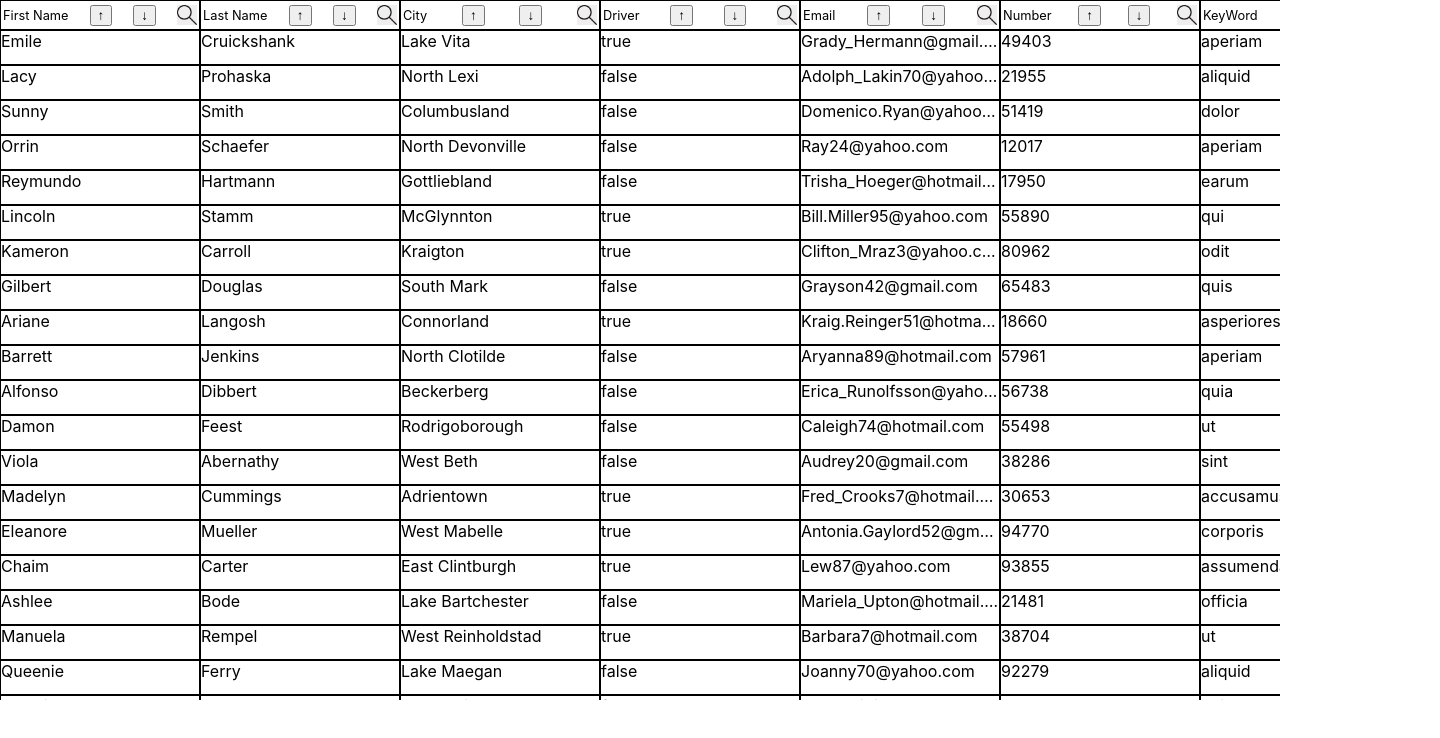
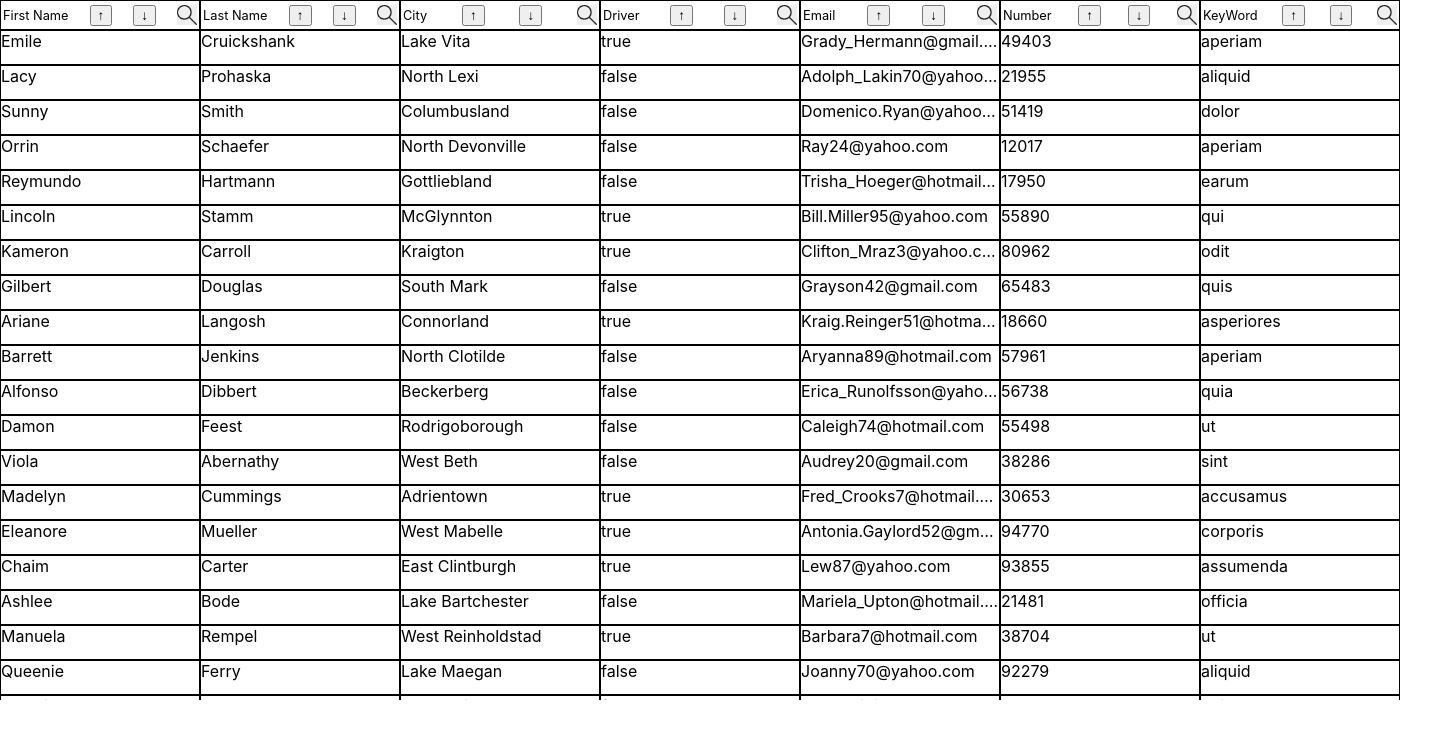
Before and after one commit to MadaShindeInai/dataGrid, a React (Create React App) app: page / in a window 1280 px wide. Shown: the top 738 px of the page, 1440 px wide, since content can reach past the window. Built offline with nearby package versions, Linux system fonts and the light colour scheme.

Commit message:
feat: add margins

```diff
--- a/src/components/app/App.js
+++ b/src/components/app/App.js
@@ -1,34 +1,15 @@
 import React from 'react';
 import './App.scss';
-// import { FixedSizeGrid as Grid } from 'react-window';
-// import AutoSizer from "react-virtualized-auto-sizer";
 import { data } from '../../data';
-// import Row from '../Row';
-// import Controlls from '../Controlls'
 import FullTable from '../FullTable/FullTable'
-// import TableWrapper from '../TableWrapper/TableWrapper'
 
 function App() {
   return (
-    <div className="App">
-      <FullTable data={data} />
-      {/* <Controlls data={arrOfTitles} />
-      <AutoSizer>
-        {({ height, width }) => (
-          <Grid
-            className='app-grid'
-            itemData={data}
-            columnCount={7}
-            columnWidth={200}
-            height={height}
-            rowCount={1000}
-            rowHeight={35}
-            width={width}
-          >
-            {Row}
-          </Grid>
-        )}
-      </AutoSizer> */}
+    <div className="wrapper">
+      <div className="app">
+        <FullTable data={data} />
+      </div>
+
 
     </div >
   );
--- a/src/components/app/App.scss
+++ b/src/components/app/App.scss
@@ -1,10 +1,8 @@
-.App {
+.app {
   display: flex;
   flex-direction: column;
   box-sizing: border-box;
-  width: auto;
   height: 700px;
-  margin: 0 auto;
 }
 .app-row {
   display: flex;
@@ -20,3 +18,7 @@
 .app-grid {
   max-width: 1420px !important;
 }
+.wrapper {
+  width: 1440px;
+  margin: 0 auto;
+}
```
